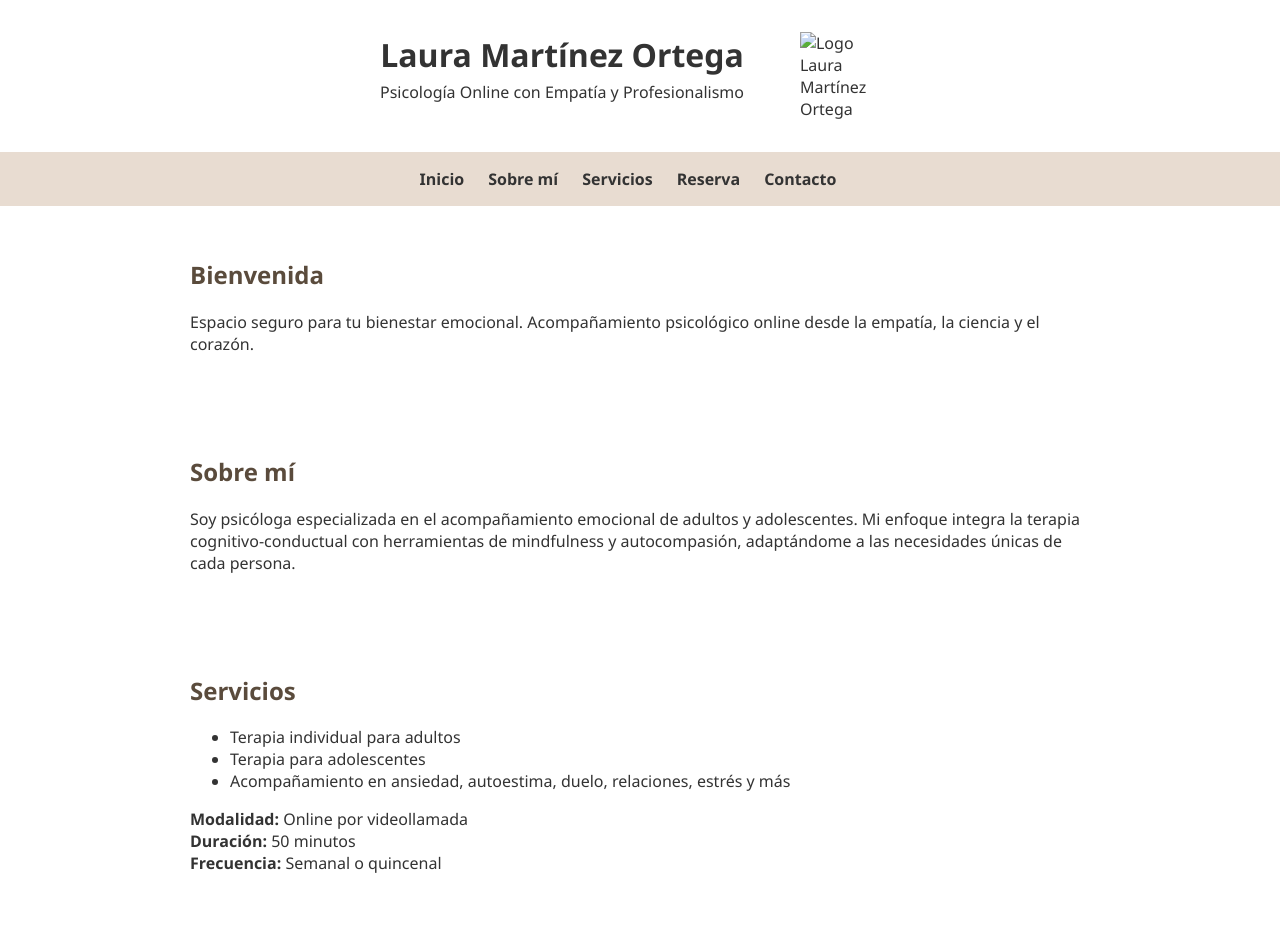
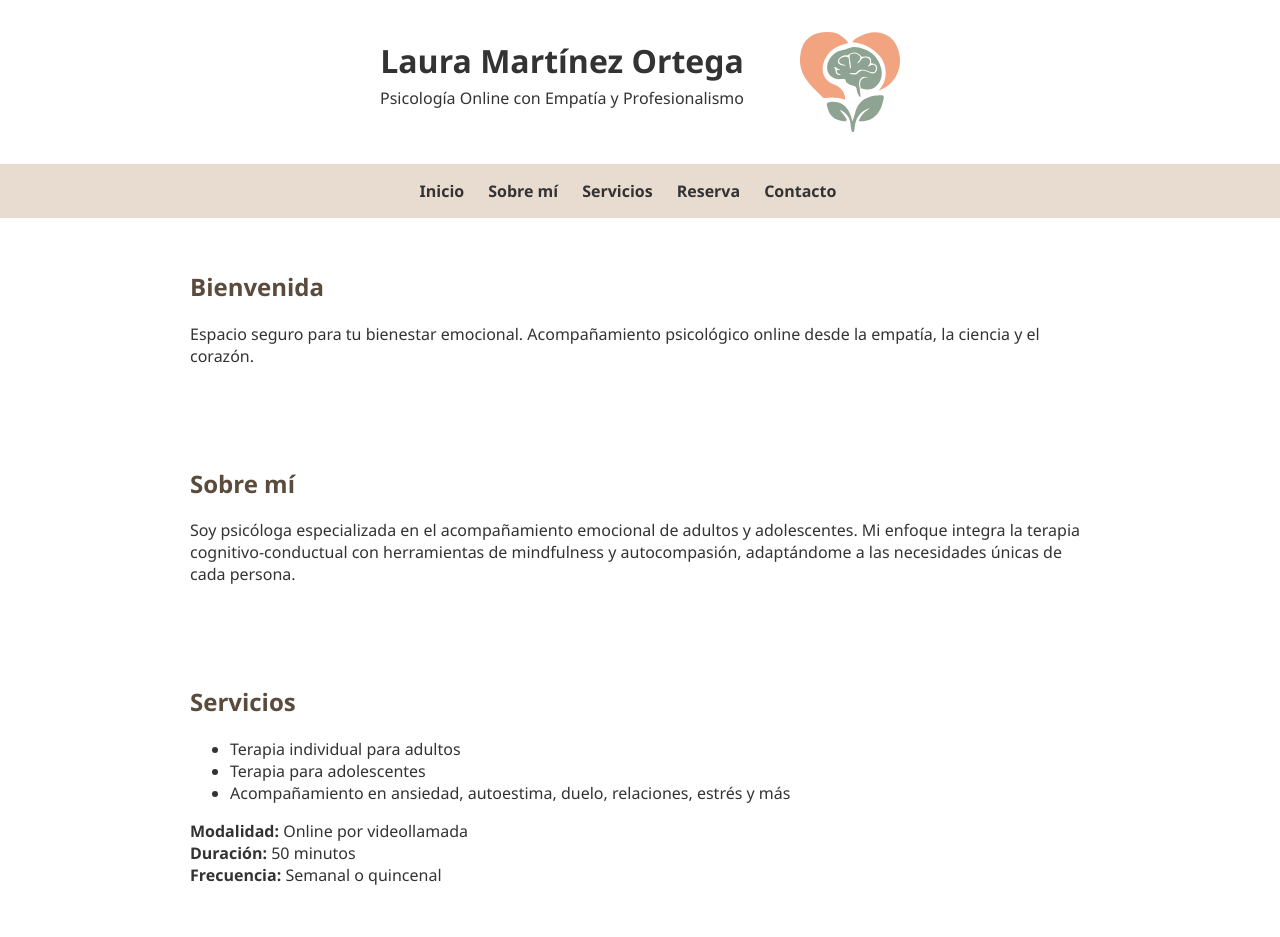
Before and after one commit to albmarti/albmarti.github.io, a plain HTML site: page index.html in a window 1280 px wide. Shown: the top 937 px of the page. Drawn offline with Linux system fonts and the light colour scheme.

Commit message:
upload svg logo

```diff
--- a/index.html
+++ b/index.html
@@ -237,7 +237,7 @@
             <h1 style="margin-bottom: 0.3rem;">Laura Martínez Ortega</h1>
             <p style="margin-top: 0; font-size: 1rem;">Psicología Online con Empatía y Profesionalismo</p>
         </div>
-        <img src="images/Logo.png" alt="Logo Laura Martínez Ortega">
+        <img src="images/Logo.svg" alt="Logo Laura Martínez Ortega" style="max-width:100px;height:auto;margin-left:1.5rem;">
         <div class="hamburger" id="hamburger" aria-label="Abrir menú" tabindex="0" role="button">
             <span></span>
             <span></span>
```
Also changed, not shown: images/Logo.png (added), images/Logo.svg (added).
